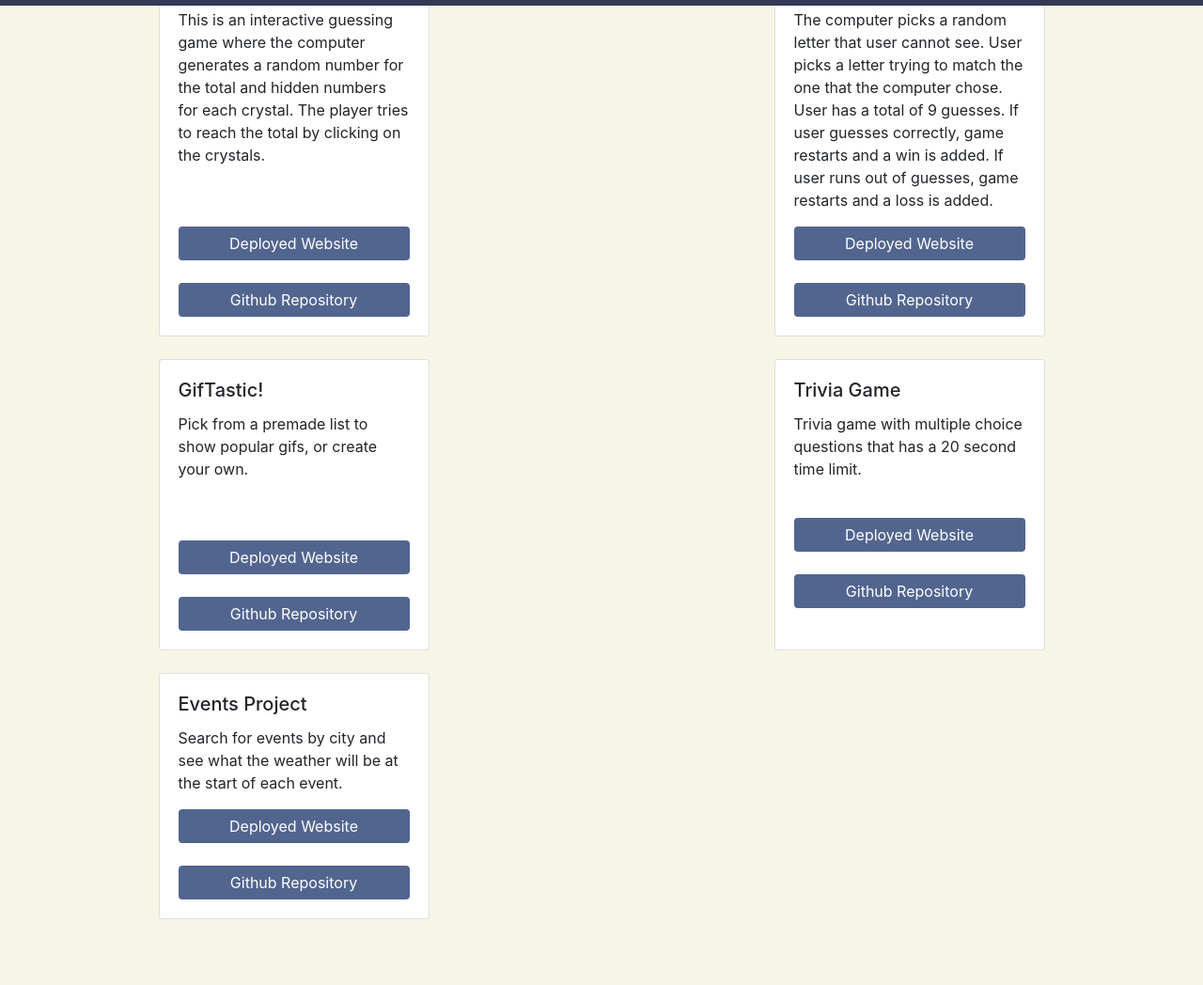
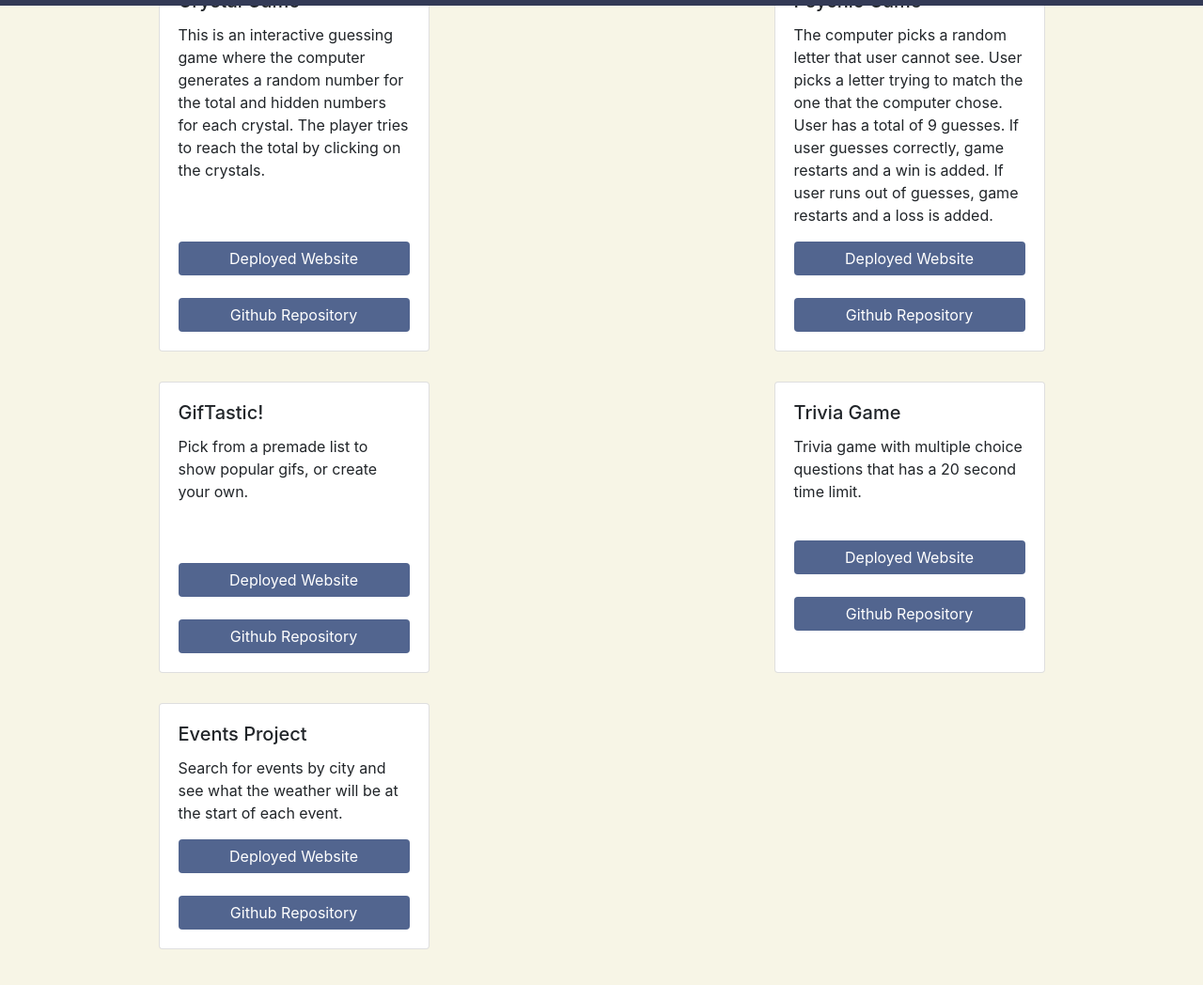
Before and after one commit to brookeparrish/Updated-Portfolio, a plain HTML site: page index.html in a window 1280 px wide. Shown: the part 794-1842 px from the top of the page at 94% size. Drawn offline with nearby package versions, Linux system fonts and the light colour scheme; a web font is replaced by a local one.

Commit message:
fixed spacing in between cards

```diff
--- a/index.html
+++ b/index.html
@@ -36,7 +36,7 @@
     <div>
         <div class="row">
             <div class="col-12 col-sm-6 d-flex justify-content-center">
-                <div class="card float-md-right" style="width: 18rem;">
+                <div class="card float-md-right my-3" style="width: 18rem;">
                     <!--<img src="" alt="...">-->
                     <div class="card-body">
                         <h5 class="card-title">Crystal Game</h5>
@@ -55,8 +55,9 @@
                     </div>
                 </div>
             </div>
+
             <div class="col-12 col-sm-6 d-flex justify-content-center">
-                <div class="card float-md-left" style="width: 18rem;">
+                <div class="card float-md-left my-3" style="width: 18rem;">
                     <!--<img src="..." class="card-img-top" alt="...">-->
                     <div class="card-body">
                         <h5 class="card-title">Psychic Game</h5>
@@ -73,10 +74,10 @@
                 </div>
             </div>
         </div>
-        <br>
+
         <div class="row">
             <div class="col-12 col-sm-6 d-flex justify-content-center">
-                <div class="card float-md-right" style="width: 18rem;">
+                <div class="card float-md-right my-3" style="width: 18rem;">
                     <!--<img src="..." class="card-img-top" alt="...">-->
                     <div class="card-body">
                         <h5 class="card-title">GifTastic!</h5>
@@ -93,8 +94,9 @@
                     </div>
                 </div>
             </div>
+
             <div class="col-12 col-sm-6 d-flex justify-content-center">
-                <div class="card float-md-left" style="width: 18rem;">
+                <div class="card float-md-left my-3" style="width: 18rem;">
                     <!--<img src="..." class="card-img-top" alt="...">-->
                     <div class="card-body">
                         <h5 class="card-title">Trivia Game</h5>
@@ -111,10 +113,10 @@
                 </div>
             </div>
         </div>
-        <br>
+
         <div class="row">
             <div class="col-12 col-sm-6 d-flex justify-content-center">
-                <div class="card float-md-right" style="width: 18rem;">
+                <div class="card float-md-right my-3" style="width: 18rem;">
                     <!--<img src="..." class="card-img-top" alt="...">-->
                     <div class="card-body">
                         <h5 class="card-title">Events Project</h5>
```
